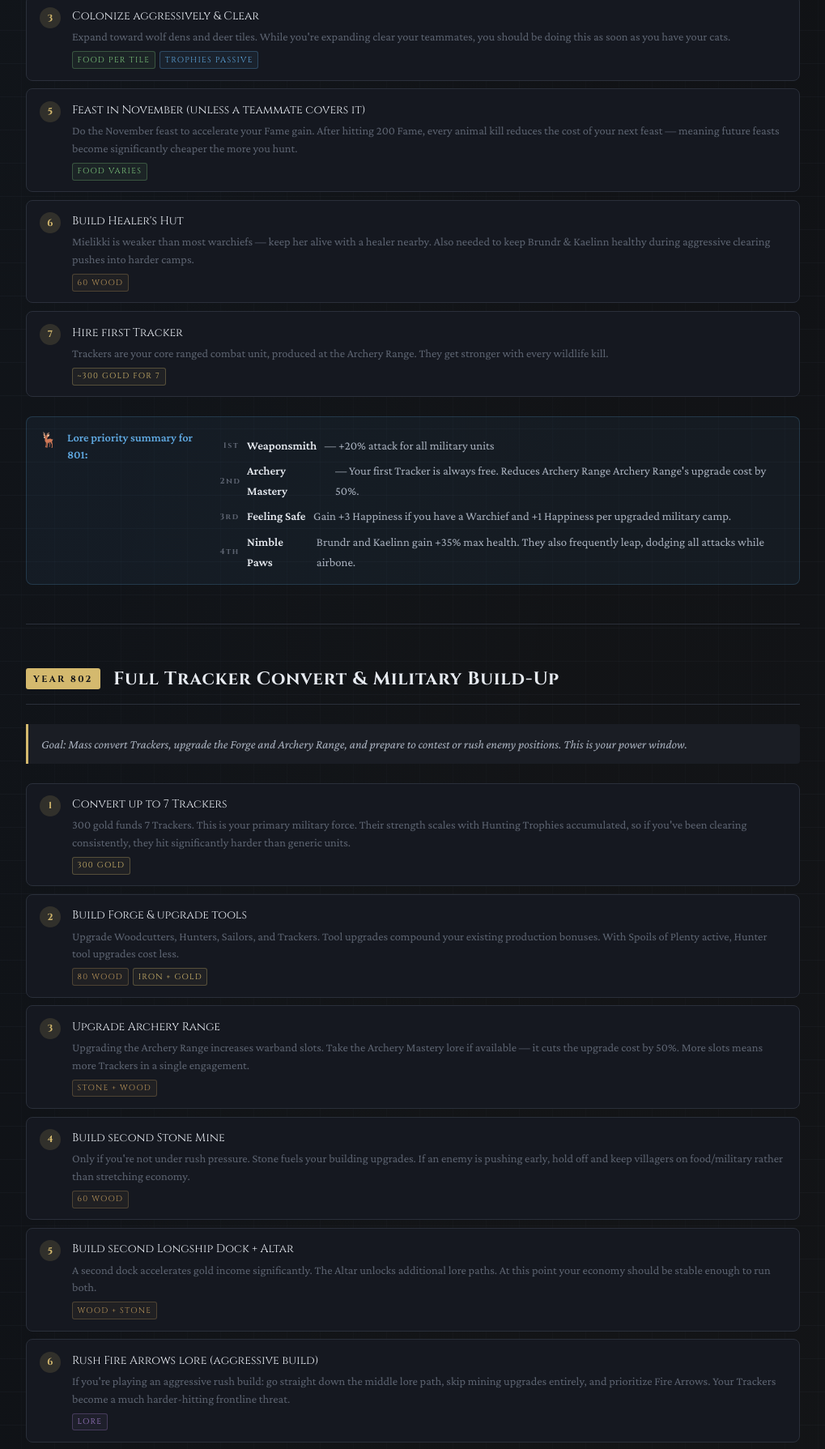
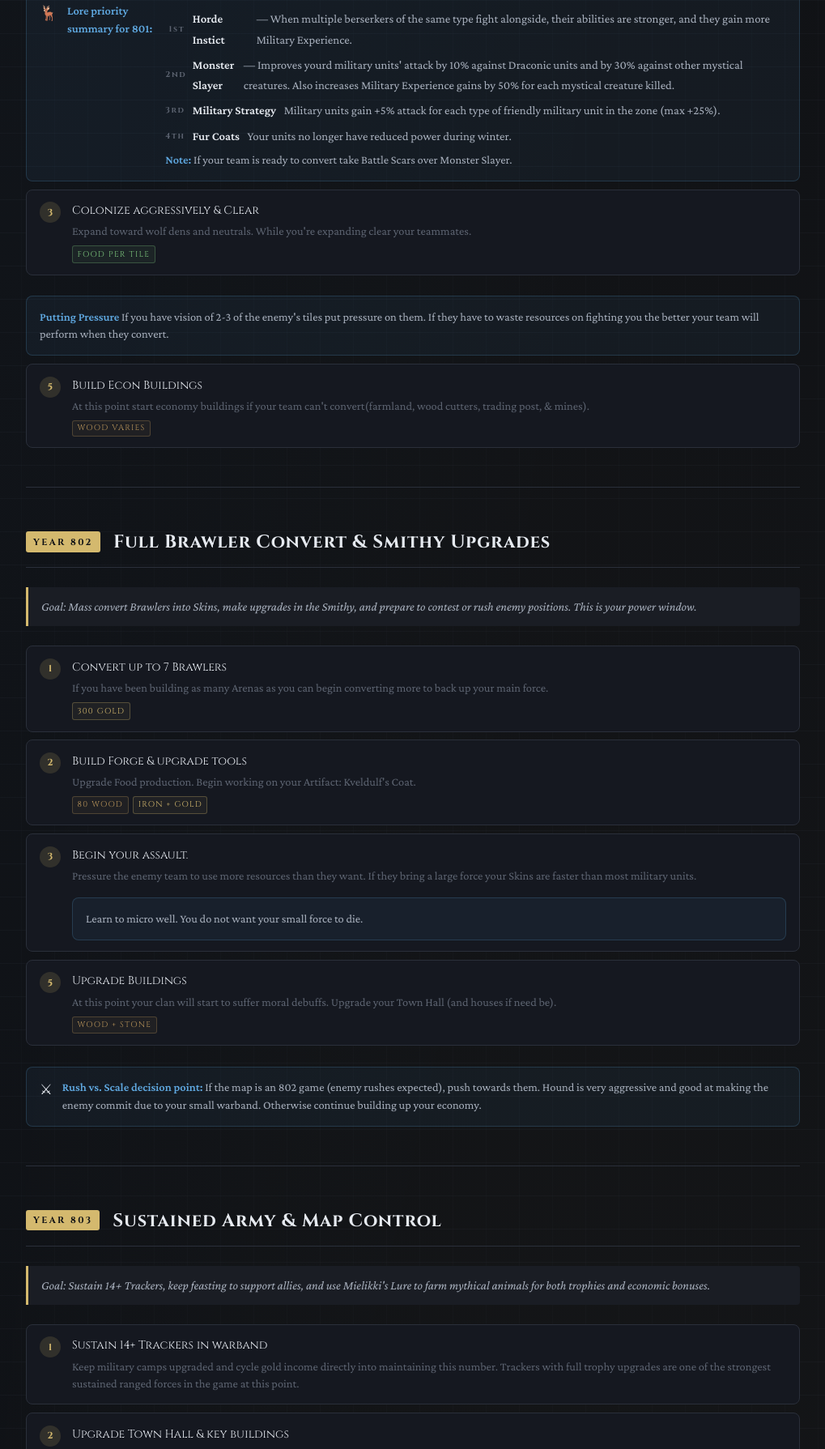
Before and after one commit to babyrandy/northgard-build-guide, a plain HTML site: page clans/hound.html in a window 1280 px wide. Shown: the part 2064-3853 px from the top of the page at 81% size, without its empty margins (260-1279 px from the left). Drawn offline with nearby package versions, Linux system fonts and the light colour scheme; a script that the page names is missing.

Commit message:
Hound Guide updated. Might be the last update.

```diff
--- a/clans/hound.html
+++ b/clans/hound.html
@@ -538,7 +538,7 @@
             </div>
             <div class="warn">
               <div class="tip-icon">⚠</div>
-              <p><strong>Money Making</strong> you won't be making any supporting buildings. Be sure to give soe carcasses to your fox so you can recruit more Brawlers and keep up with upkeep.</p>
+              <p><strong>Money Making:</strong> you won't be making any supporting buildings. Be sure to give soe carcasses to your fox so you can recruit more Brawlers and keep up with upkeep.</p>
             </div>
           </section>
 
@@ -548,20 +548,20 @@
           <section class="year-section" id="y801">
             <div class="year-header">
               <span class="year-badge">Year 801</span>
-              <h2>Economy &amp; Reach 200 Fame</h2>
+              <h2>Clear &amp; Reach 200 Fame</h2>
             </div>
             <p class="year-goal">
-              Goal: Hit 200 Fame as fast as possible to unlock the feast discount. Establish your krown economy and build out a sustainable mid-game.
+              Goal: Hit 200 Fame as fast as possible to get more Experience for kills and partial XP for dead Brawlers.
             </p>
 
             <div class="build-steps">
               <div class="step">
                 <div class="step-num">1</div>
                 <div class="step-body">
-                  <div class="step-title">Build Longship Dock(s)</div>
-                  <div class="step-desc">If you have 2+ coastal tiles, build a second docks for steady gold income. Otherwise build a Trading Post. Gold funds Trackers and Mielikki if you haven't summoned her yet.</div>
+                  <div class="step-title">More Arenas</div>
+                  <div class="step-desc">By this point you should be on the way to get a 4th or 5th Brawler arena. Get a second Bearskin and all other addtions should be Foxskins.</div>
                   <div class="step-cost">
-                    <span class="chip chip-wood">80 Wood</span>
+                    <span class="chip chip-wood">50 Wood</span>
                   </div>
                 </div>
               </div>
@@ -569,63 +569,45 @@
                 <div class="step-num">2</div>
                 <div class="step-body">
                   <div class="step-title">Take your 3rd Lore &amp; more</div>
-                  <div class="step-desc">Now go down the middle tree. The most important Lores are "Archery Mastery" and "Nimble</div>
+                  <div class="step-desc">Now go down the middle tree. The most important Lores are "Horde Instict" and "Military Strategy"</div>
                   <div class="step-cost">
                     <span class="chip chip-lore">Lore</span>
                   </div>
                 </div>
               </div>
+            <div class="tip">
+              <div class="tip-icon">🦌</div>
+              <p><strong>Lore priority summary for 801:</strong></p>
+              <div class="lore-list">
+                <div class="lore-item"><span class="lore-rank">1st</span> <span class="lore-name">Horde Instict</span> — When multiple berserkers of the same type fight alongside, their abilities are stronger, and they gain more Military Experience.</div>
+                <div class="lore-item"><span class="lore-rank">2nd</span> <span class="lore-name">Monster Slayer</span> — Improves yourd military units' attack by 10% against Draconic units and by 30% against other mystical creatures. Also increases Military Experience gains by 50% for each mystical creature killed.</div>
+                <div class="lore-item"><span class="lore-rank">3rd</span> <span class="lore-name">Military Strategy</span> Military units gain +5% attack for each type of friendly military unit in the zone (max +25%).</div>
+                <div class="lore-item"><span class="lore-rank">4th</span> <span class="lore-name">Fur Coats</span> Your units no longer have reduced power during winter.</div>
+                <p><strong>Note:</strong> If your team is ready to convert take Battle Scars over Monster Slayer.</p>
+              </div>
+            </div>
               <div class="step">
                 <div class="step-num">3</div>
                 <div class="step-body">
                   <div class="step-title">Colonize aggressively &amp; Clear</div>
-                  <div class="step-desc">Expand toward wolf dens and deer tiles. While you're expanding clear your teammates, you should be doing this as soon as you have your cats.</div>
+                  <div class="step-desc">Expand toward wolf dens and neutrals. While you're expanding clear your teammates.</div>
                   <div class="step-cost">
                     <span class="chip chip-food">Food per tile</span>
-                    <span class="chip chip-trophy">Trophies passive</span>
                   </div>
                 </div>
+              </div>
+              <div class="tip">
+                <p><strong>Putting Pressure</strong> If you have vision of 2-3 of the enemy's tiles put pressure on them. If they have to waste resources on fighting you the better your team will perform when they convert.</p>
               </div>
               <div class="step">
                 <div class="step-num">5</div>
                 <div class="step-body">
-                  <div class="step-title">Feast in November (unless a teammate covers it)</div>
-                  <div class="step-desc">Do the November feast to accelerate your Fame gain. After hitting 200 Fame, every animal kill reduces the cost of your next feast — meaning future feasts become significantly cheaper the more you hunt.</div>
+                  <div class="step-title">Build Econ Buildings</div>
+                  <div class="step-desc">At this point start economy buildings if your team can't convert(farmland, wood cutters, trading post, &amp; mines). <div>
                   <div class="step-cost">
-                    <span class="chip chip-food">Food varies</span>
+                    <span class="chip chip-wood">Wood varies</span>
                   </div>
                 </div>
-              </div>
-              <div class="step">
-                <div class="step-num">6</div>
-                <div class="step-body">
-                  <div class="step-title">Build Healer's Hut</div>
-                  <div class="step-desc">Mielikki is weaker than most warchiefs — keep her alive with a healer nearby. Also needed to keep Brundr &amp; Kaelinn healthy during aggressive clearing pushes into harder camps.</div>
-                  <div class="step-cost">
-                    <span class="chip chip-wood">60 Wood</span>
-                  </div>
-                </div>
-              </div>
-              <div class="step">
-                <div class="step-num">7</div>
-                <div class="step-body">
-                  <div class="step-title">Hire first Tracker</div>
-                  <div class="step-desc">Trackers are your core ranged combat unit, produced at the Archery Range. They get stronger with every wildlife kill.</div>
-                  <div class="step-cost">
-                    <span class="chip chip-gold">~300 Gold for 7</span>
-                  </div>
-                </div>
-              </div>
-            </div>
-
-            <div class="tip">
-              <div class="tip-icon">🦌</div>
-              <p><strong>Lore priority summary for 801:</strong></p>
-              <div class="lore-list">
-                <div class="lore-item"><span class="lore-rank">1st</span> <span class="lore-name">Weaponsmith</span> — +20% attack for all military units</div>
-                <div class="lore-item"><span class="lore-rank">2nd</span> <span class="lore-name">Archery Mastery</span> — Your first Tracker is always free. Reduces Archery Range Archery Range's upgrade cost by 50%.</div>
-                <div class="lore-item"><span class="lore-rank">3rd</span> <span class="lore-name">Feeling Safe</span> Gain +3 Happiness if you have a Warchief and +1 Happiness per upgraded military camp.</div>
-                <div class="lore-item"><span class="lore-rank">4th</span> <span class="lore-name">Nimble Paws</span> Brundr and Kaelinn gain +35% max health. They also frequently leap, dodging all attacks while airbone.</div>
               </div>
             </div>
           </section>
@@ -636,18 +618,18 @@
           <section class="year-section" id="y802">
             <div class="year-header">
               <span class="year-badge">Year 802</span>
-              <h2>Full Tracker Convert &amp; Military Build-Up</h2>
+              <h2>Full Brawler Convert &amp; Smithy Upgrades</h2>
             </div>
             <p class="year-goal">
-              Goal: Mass convert Trackers, upgrade the Forge and Archery Range, and prepare to contest or rush enemy positions. This is your power window.
+              Goal: Mass convert Brawlers into Skins, make upgrades in the Smithy, and prepare to contest or rush enemy positions. This is your power window.
             </p>
 
             <div class="build-steps">
               <div class="step">
                 <div class="step-num">1</div>
                 <div class="step-body">
-                  <div class="step-title">Convert up to 7 Trackers</div>
-                  <div class="step-desc">300 gold funds 7 Trackers. This is your primary military force. Their strength scales with Hunting Trophies accumulated, so if you've been clearing consistently, they hit significantly harder than generic units.</div>
+                  <div class="step-title">Convert up to 7 Brawlers</div>
+                  <div class="step-desc">If you have been building as many Arenas as you can begin converting more to back up your main force. </div>
                   <div class="step-cost">
                     <span class="chip chip-gold">300 Gold</span>
                   </div>
@@ -657,7 +639,7 @@
                 <div class="step-num">2</div>
                 <div class="step-body">
                   <div class="step-title">Build Forge &amp; upgrade tools</div>
-                  <div class="step-desc">Upgrade Woodcutters, Hunters, Sailors, and Trackers. Tool upgrades compound your existing production bonuses. With Spoils of Plenty active, Hunter tool upgrades cost less.</div>
+                  <div class="step-desc">Upgrade Food production. Begin working on your Artifact: Kveldulf's Coat.</div>
                   <div class="step-cost">
                     <span class="chip chip-wood">80 Wood</span>
                     <span class="chip chip-gold">Iron + Gold</span>
@@ -667,48 +649,26 @@
               <div class="step">
                 <div class="step-num">3</div>
                 <div class="step-body">
-                  <div class="step-title">Upgrade Archery Range</div>
-                  <div class="step-desc">Upgrading the Archery Range increases warband slots. Take the Archery Mastery lore if available — it cuts the upgrade cost by 50%. More slots means more Trackers in a single engagement.</div>
-                  <div class="step-cost">
-                    <span class="chip chip-wood">Stone + Wood</span>
-                  </div>
-                </div>
-              </div>
-              <div class="step">
-                <div class="step-num">4</div>
-                <div class="step-body">
-                  <div class="step-title">Build second Stone Mine</div>
-                  <div class="step-desc">Only if you're not under rush pressure. Stone fuels your building upgrades. If an enemy is pushing early, hold off and keep villagers on food/military rather than stretching economy.</div>
-                  <div class="step-cost">
-                    <span class="chip chip-wood">60 Wood</span>
+                  <div class="step-title">Begin your assault.</div>
+                  <div class="step-desc">Pressure the enemy team to use more resources than they want. If they bring a large force your Skins are faster than most military units.</div>
+                  <div class="tip">
+                    <p>Learn to micro well. You do not want your small force to die.</p>
                   </div>
                 </div>
               </div>
               <div class="step">
                 <div class="step-num">5</div>
                 <div class="step-body">
-                  <div class="step-title">Build second Longship Dock + Altar</div>
-                  <div class="step-desc">A second dock accelerates gold income significantly. The Altar unlocks additional lore paths. At this point your economy should be stable enough to run both.</div>
+                  <div class="step-title">Upgrade Buildings</div>
+                  <div class="step-desc">At this point your clan will start to suffer moral debuffs. Upgrade your Town Hall (and houses if need be).</div>
                   <div class="step-cost">
                     <span class="chip chip-wood">Wood + Stone</span>
                   </div>
                 </div>
               </div>
-              <div class="step">
-                <div class="step-num">6</div>
-                <div class="step-body">
-                  <div class="step-title">Rush Fire Arrows lore (aggressive build)</div>
-                  <div class="step-desc">If you're playing an aggressive rush build: go straight down the middle lore path, skip mining upgrades entirely, and prioritize Fire Arrows. Your Trackers become a much harder-hitting frontline threat.</div>
-                  <div class="step-cost">
-                    <span class="chip chip-lore">Lore</span>
-                  </div>
-                </div>
-              </div>
-            </div>
-
             <div class="tip">
               <div class="tip-icon">⚔</div>
-              <p><strong>Rush vs. Scale decision point:</strong> If the map is an 802 game (enemy rushes expected), prioritize Fire Arrows and push early. If you have space to scale, hold back and keep converting Trackers until you have <strong>14+ in your warband</strong> before engaging.</p>
+              <p><strong>Rush vs. Scale decision point:</strong> If the map is an 802 game (enemy rushes expected), push towards them. Hound is very aggressive and good at making the enemy commit due to your small warband. Otherwise continue building up your economy.</p>
             </div>
           </section>
 
```
